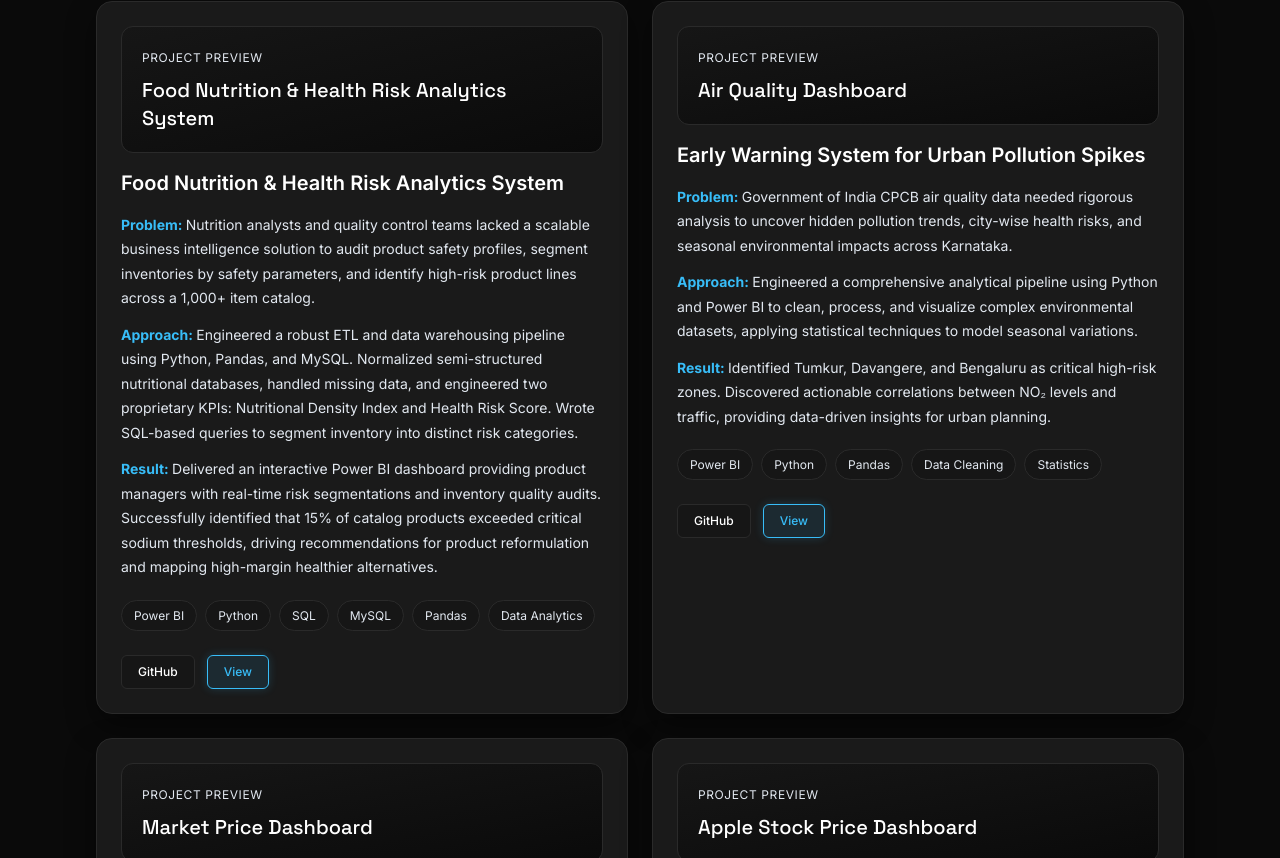
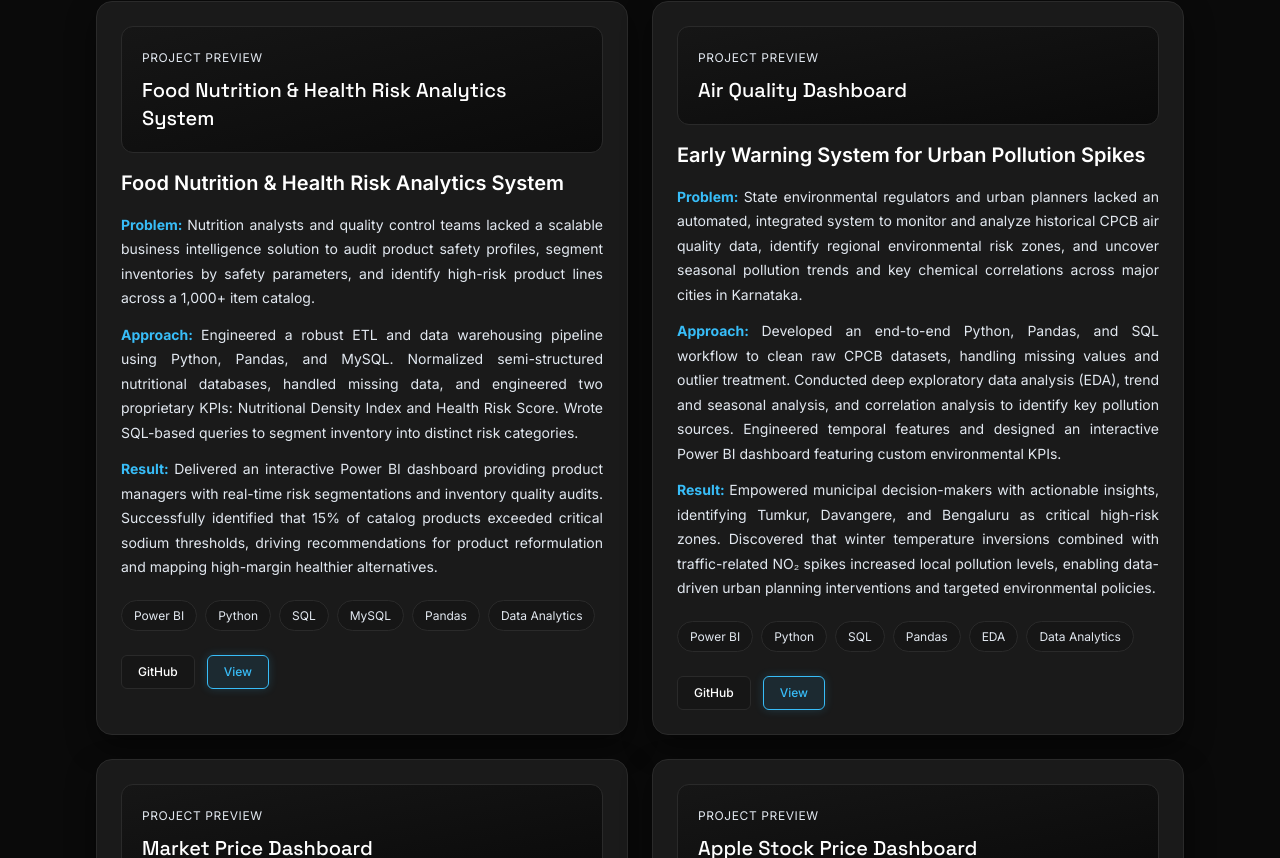
Before and after one commit to samhoon000/My-Portfolio, a React (Vite) app: page / in a window 1280 px wide. Shown: the part 2002-2860 px from the top of the page. Built offline with nearby package versions, Linux system fonts and the light colour scheme.

Commit message:
feat: improve Projects section card layout, content density, and text justification

```diff
--- a/src/components/projects-section.jsx
+++ b/src/components/projects-section.jsx
@@ -33,18 +33,18 @@ export function ProjectsSection() {
             </div>
             <h3 className="text-xl font-semibold text-textPrimary">{project.title}</h3>
             <div className="mt-4 space-y-3">
-              <p className="readable-text text-sm text-white/90">
+              <p className="readable-text text-sm text-white/90 text-justify">
                 <span className="font-bold text-accent">Problem: </span>
                 {project.problem}
               </p>
               {project.approach && (
-                <p className="readable-text text-sm text-white/90">
+                <p className="readable-text text-sm text-white/90 text-justify">
                   <span className="font-bold text-accent">Approach: </span>
                   {project.approach}
                 </p>
               )}
               {project.result && (
-                <p className="readable-text text-sm text-white/90">
+                <p className="readable-text text-sm text-white/90 text-justify">
                   <span className="font-bold text-accent">Result: </span>
                   {project.result}
                 </p>
--- a/src/data/portfolio-data.js
+++ b/src/data/portfolio-data.js
@@ -116,12 +116,12 @@ export const projects = [
   },
   {
     title: 'Early Warning System for Urban Pollution Spikes',
-    problem: 'Government of India CPCB air quality data needed rigorous analysis to uncover hidden pollution trends, city-wise health risks, and seasonal environmental impacts across Karnataka.',
-    approach: 'Engineered a comprehensive analytical pipeline using Python and Power BI to clean, process, and visualize complex environmental datasets, applying statistical techniques to model seasonal variations.',
-    result: 'Identified Tumkur, Davangere, and Bengaluru as critical high-risk zones. Discovered actionable correlations between NO₂ levels and traffic, providing data-driven insights for urban planning.',
-    tools: ['Power BI', 'Python', 'Pandas', 'Data Cleaning', 'Statistics'],
+    problem: 'State environmental regulators and urban planners lacked an automated, integrated system to monitor and analyze historical CPCB air quality data, identify regional environmental risk zones, and uncover seasonal pollution trends and key chemical correlations across major cities in Karnataka.',
+    approach: 'Developed an end-to-end Python, Pandas, and SQL workflow to clean raw CPCB datasets, handling missing values and outlier treatment. Conducted deep exploratory data analysis (EDA), trend and seasonal analysis, and correlation analysis to identify key pollution sources. Engineered temporal features and designed an interactive Power BI dashboard featuring custom environmental KPIs.',
+    result: 'Empowered municipal decision-makers with actionable insights, identifying Tumkur, Davangere, and Bengaluru as critical high-risk zones. Discovered that winter temperature inversions combined with traffic-related NO₂ spikes increased local pollution levels, enabling data-driven urban planning interventions and targeted environmental policies.',
+    tools: ['Power BI', 'Python', 'SQL', 'Pandas', 'EDA', 'Data Analytics'],
     insights:
-      'Tumkur, Davangere, and Bengaluru emerged as the most polluted cities. Winter recorded the highest pollution levels, while NO₂ indicated traffic as a major pollution source.',
+      'Empowered municipal decision-makers with actionable insights, identifying Tumkur, Davangere, and Bengaluru as critical high-risk zones. Discovered that winter temperature inversions combined with traffic-related NO₂ spikes increased local pollution levels, enabling data-driven urban planning interventions and targeted environmental policies.',
     imageLabel: 'Air Quality Dashboard',
     githubUrl: 'https://github.com/samhoon000/Karnataka_AQI_Analysis.git',
     images: ['/karnataka-aqi-1.png'],
```
